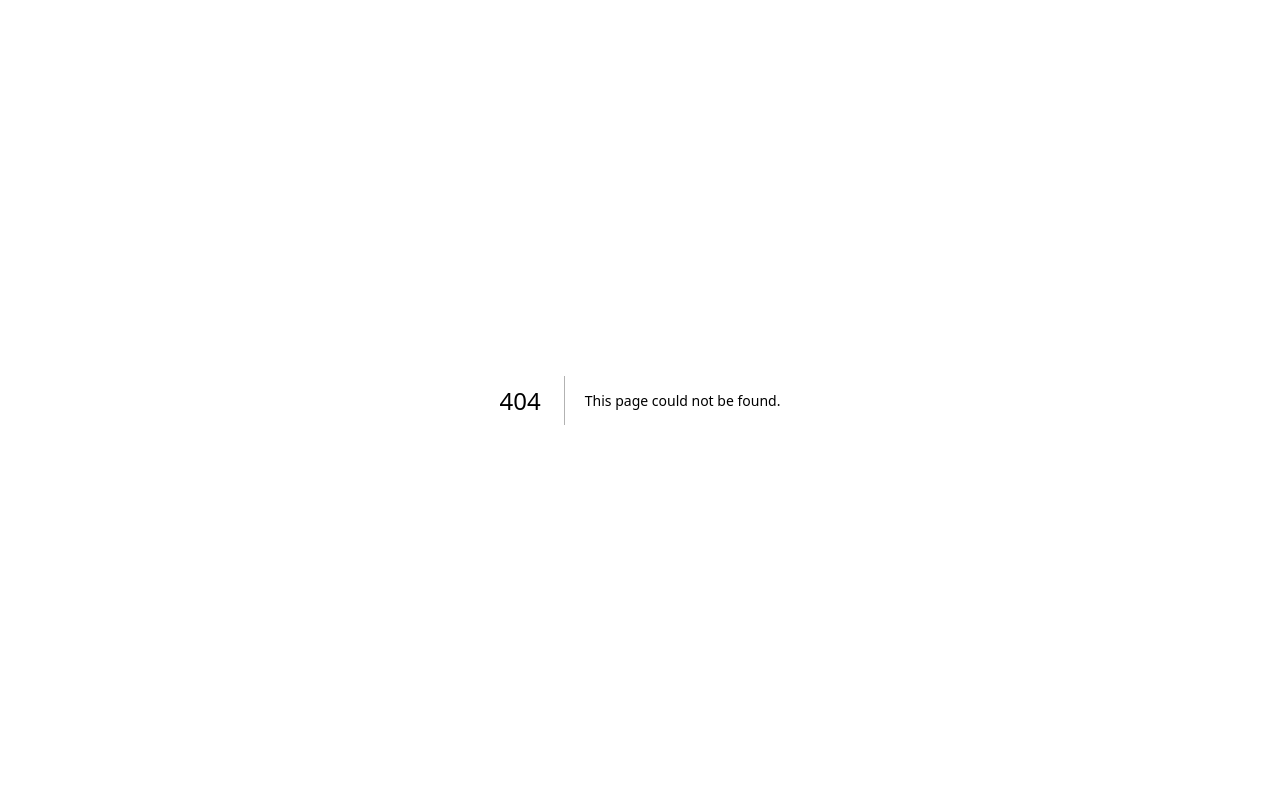
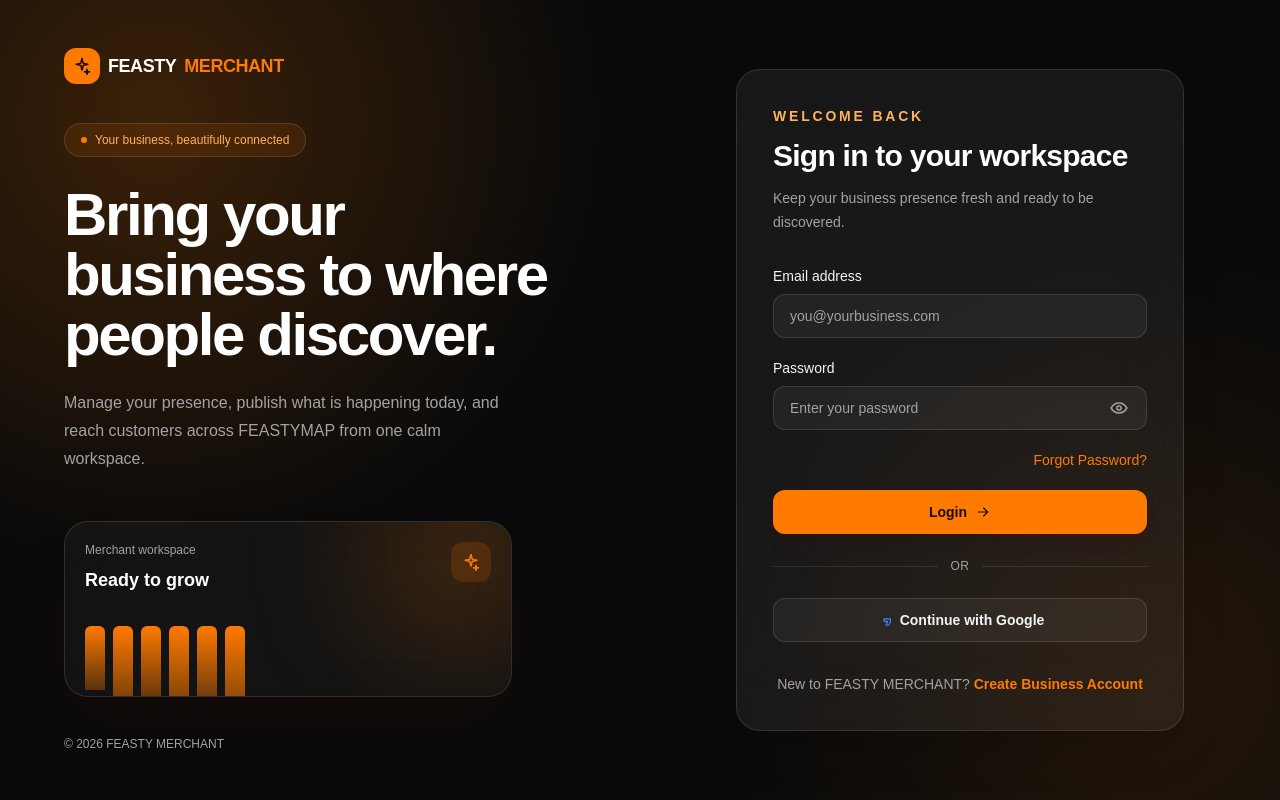
Before and after one commit to SharwinX17vg/FEASTY-MERCHANT, a Next.js app: page /login in a window 1280 px wide. Before the commit this address had no page. Built offline with nearby package versions, Linux system fonts and the light colour scheme.

Commit message:
feat: create merchant login page UI

```diff
--- /dev/null
+++ b/app/login/page.tsx
@@ -0,0 +1,218 @@
+"use client";
+
+import Link from "next/link";
+import { FormEvent, useState } from "react";
+
+import {
+  Input,
+  PrimaryButton,
+  SecondaryButton,
+} from "@/components/ui";
+
+type FormErrors = {
+  email?: string;
+  password?: string;
+};
+
+function Icon({
+  name,
+  className = "size-5",
+}: {
+  name: "arrow" | "eye" | "eyeOff" | "google" | "sparkle";
+  className?: string;
+}) {
+  const paths = {
+    arrow: "M5 12h14m-6-6 6 6-6 6",
+    eye: "M2.5 12s3.5-6 9.5-6 9.5 6 9.5 6-3.5 6-9.5 6-9.5-6-9.5-6Zm9.5 2.5a2.5 2.5 0 1 0 0-5 2.5 2.5 0 0 0 0 5Z",
+    eyeOff:
+      "m3 3 18 18M10.6 6.2A10.2 10.2 0 0 1 12 6c6 0 9.5 6 9.5 6a17.3 17.3 0 0 1-3.1 3.7M6.2 6.2C3.8 7.7 2.5 12 2.5 12s3.5 6 9.5 6c1 0 2-.2 2.8-.5M9.9 9.9a2.5 2.5 0 0 0 3.5 3.5",
+    google:
+      "M21.8 12.2c0-.7-.1-1.4-.2-2H12v3.8h5.5a4.7 4.7 0 0 1-2 3.1v2.6h3.2c1.9-1.8 3.1-4.4 3.1-7.5Z",
+    sparkle:
+      "m12 3 1.4 5.6L19 10l-5.6 1.4L12 17l-1.4-5.6L5 10l5.6-1.4L12 3Zm6 13 .5 2.5L21 19l-2.5.5L18 22l-.5-2.5L15 19l2.5-.5L18 16Z",
+  };
+
+  return (
+    <svg
+      aria-hidden="true"
+      className={className}
+      fill="none"
+      stroke="currentColor"
+      strokeLinecap="round"
+      strokeLinejoin="round"
+      strokeWidth="1.8"
+      viewBox="0 0 24 24"
+    >
+      <path d={paths[name]} />
+    </svg>
+  );
+}
+
+export default function LoginPage() {
+  const [showPassword, setShowPassword] = useState(false);
+  const [errors, setErrors] = useState<FormErrors>({});
+
+  function handleSubmit(event: FormEvent<HTMLFormElement>) {
+    event.preventDefault();
+
+    const formData = new FormData(event.currentTarget);
+    const email = String(formData.get("email") ?? "").trim();
+    const password = String(formData.get("password") ?? "");
+    const nextErrors: FormErrors = {};
+
+    if (!email) {
+      nextErrors.email = "Email is required.";
+    } else if (!/^[^\s@]+@[^\s@]+\.[^\s@]+$/.test(email)) {
+      nextErrors.email = "Enter a valid email address.";
+    }
+
+    if (!password) {
+      nextErrors.password = "Password is required.";
+    }
+
+    setErrors(nextErrors);
+  }
+
+  return (
+    <main className="relative min-h-screen overflow-hidden bg-background">
+      <div className="absolute inset-0 bg-[radial-gradient(circle_at_12%_15%,rgba(255,122,0,0.2),transparent_34%),radial-gradient(circle_at_90%_85%,rgba(255,122,0,0.1),transparent_32%)]" />
+      <div className="relative mx-auto grid min-h-screen max-w-7xl lg:grid-cols-2">
+        <section className="relative flex flex-col justify-between px-6 py-8 sm:px-10 lg:px-16 lg:py-12">
+          <Link
+            className="flex w-fit items-center gap-2 text-lg font-bold tracking-tight text-white"
+            href="/"
+          >
+            <span className="flex size-9 items-center justify-center rounded-xl bg-primary text-primary-foreground">
+              <Icon name="sparkle" className="size-5" />
+            </span>
+            FEASTY<span className="text-primary">MERCHANT</span>
+          </Link>
+
+          <div className="hidden max-w-xl lg:block">
+            <div className="mb-7 inline-flex items-center gap-2 rounded-full border border-primary/25 bg-primary/10 px-4 py-2 text-xs font-medium text-accent">
+              <span className="size-1.5 rounded-full bg-primary" />
+              Your business, beautifully connected
+            </div>
+            <h1 className="text-5xl font-semibold tracking-[-0.04em] text-white xl:text-6xl">
+              Bring your business to where people discover.
+            </h1>
+            <p className="mt-6 max-w-md text-base leading-7 text-muted">
+              Manage your presence, publish what is happening today, and reach
+              customers across FEASTYMAP from one calm workspace.
+            </p>
+
+            <div className="relative mt-12 h-44 max-w-md overflow-hidden rounded-3xl border border-white/10 bg-white/[0.04] p-5 shadow-2xl shadow-orange-950/20 backdrop-blur-xl">
+              <div className="absolute -right-12 -top-16 size-48 rounded-full bg-primary/20 blur-3xl" />
+              <div className="relative flex items-start justify-between">
+                <div>
+                  <p className="text-xs text-muted">Merchant workspace</p>
+                  <p className="mt-2 text-lg font-semibold text-white">
+                    Ready to grow
+                  </p>
+                </div>
+                <span className="flex size-10 items-center justify-center rounded-xl bg-primary/15 text-primary">
+                  <Icon name="sparkle" />
+                </span>
+              </div>
+              <div className="relative mt-8 flex gap-2">
+                {[64, 92, 78, 100, 84, 112].map((height, index) => (
+                  <span
+                    className="w-5 rounded-t-md bg-gradient-to-t from-primary/30 to-primary"
+                    key={index}
+                    style={{ height }}
+                  />
+                ))}
+              </div>
+            </div>
+          </div>
+
+          <p className="hidden text-xs text-muted lg:block">
+            © 2026 FEASTY MERCHANT
+          </p>
+        </section>
+
+        <section className="flex items-center justify-center px-6 py-10 sm:px-10 lg:px-16">
+          <div className="w-full max-w-md rounded-3xl border border-white/10 bg-white/[0.06] p-6 shadow-2xl shadow-black/20 backdrop-blur-2xl sm:p-9">
+            <div className="mb-8">
+              <p className="mb-3 text-sm font-semibold uppercase tracking-[0.2em] text-accent">
+                Welcome back
+              </p>
+              <h2 className="text-3xl font-semibold tracking-tight text-white">
+                Sign in to your workspace
+              </h2>
+              <p className="mt-3 text-sm leading-6 text-muted">
+                Keep your business presence fresh and ready to be discovered.
+              </p>
+            </div>
+
+            <form className="space-y-5" onSubmit={handleSubmit} noValidate>
+              <Input
+                autoComplete="email"
+                error={errors.email}
+                label="Email address"
+                name="email"
+                placeholder="you@yourbusiness.com"
+                type="email"
+              />
+
+              <div className="relative">
+                <Input
+                  autoComplete="current-password"
+                  className="pr-12"
+                  error={errors.password}
+                  label="Password"
+                  name="password"
+                  placeholder="Enter your password"
+                  type={showPassword ? "text" : "password"}
+                />
+                <button
+                  aria-label={showPassword ? "Hide password" : "Show password"}
+                  className="absolute right-3 top-[2.15rem] rounded-lg p-1.5 text-muted transition hover:bg-white/10 hover:text-white focus-visible:outline-2 focus-visible:outline-primary"
+                  onClick={() => setShowPassword((visible) => !visible)}
+                  type="button"
+                >
+                  <Icon name={showPassword ? "eyeOff" : "eye"} className="size-5" />
+                </button>
+              </div>
+
+              <div className="flex justify-end">
+                <Link
+                  className="text-sm font-medium text-primary transition hover:text-accent"
+                  href="#"
+                >
+                  Forgot Password?
+                </Link>
+              </div>
+
+              <PrimaryButton className="w-full" type="submit">
+                Login
+                <Icon name="arrow" className="ml-2 size-4" />
+              </PrimaryButton>
+
+              <div className="flex items-center gap-3 py-1">
+                <span className="h-px flex-1 bg-white/10" />
+                <span className="text-xs uppercase tracking-wider text-muted">or</span>
+                <span className="h-px flex-1 bg-white/10" />
+              </div>
+
+              <SecondaryButton className="w-full" type="button">
+                <Icon name="google" className="mr-2 size-4 text-[#4285F4]" />
+                Continue with Google
+              </SecondaryButton>
+            </form>
+
+            <p className="mt-8 text-center text-sm text-muted">
+              New to FEASTY MERCHANT?{" "}
+              <Link
+                className="font-semibold text-primary transition hover:text-accent"
+                href="#"
+              >
+                Create Business Account
+              </Link>
+            </p>
+          </div>
+        </section>
+      </div>
+    </main>
+  );
+}
```
